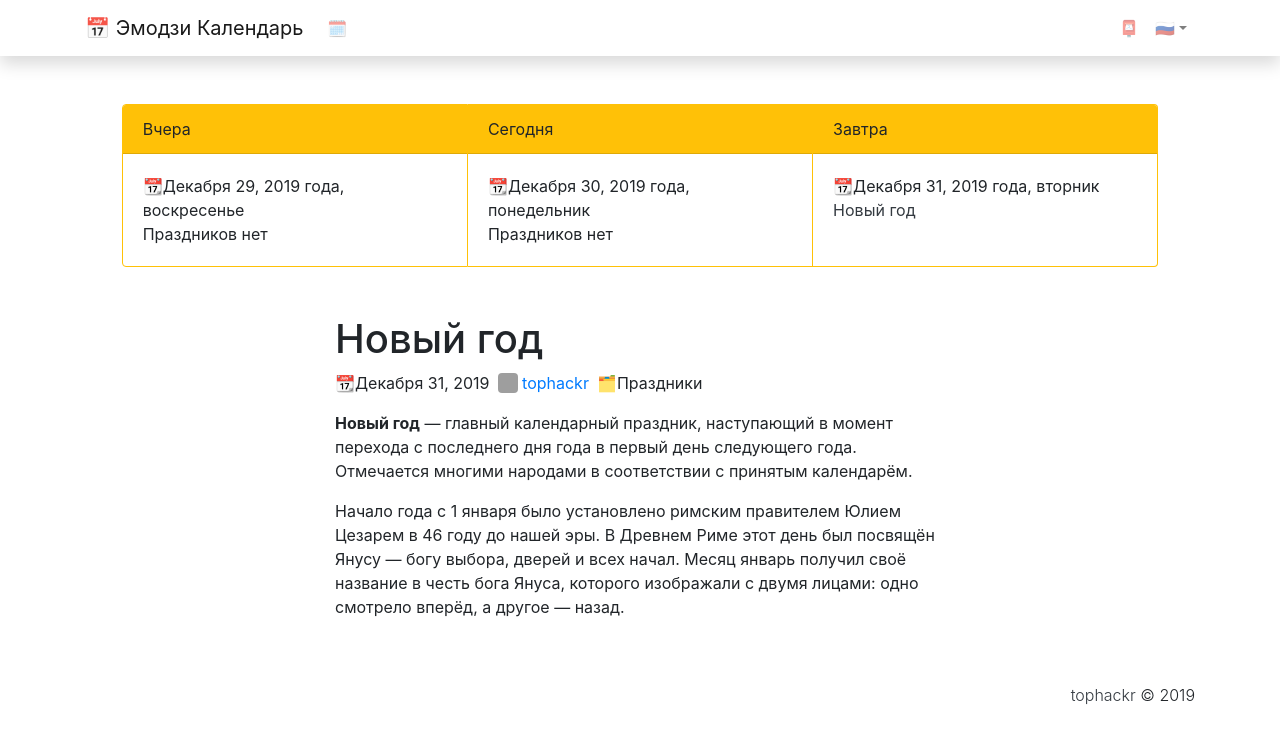
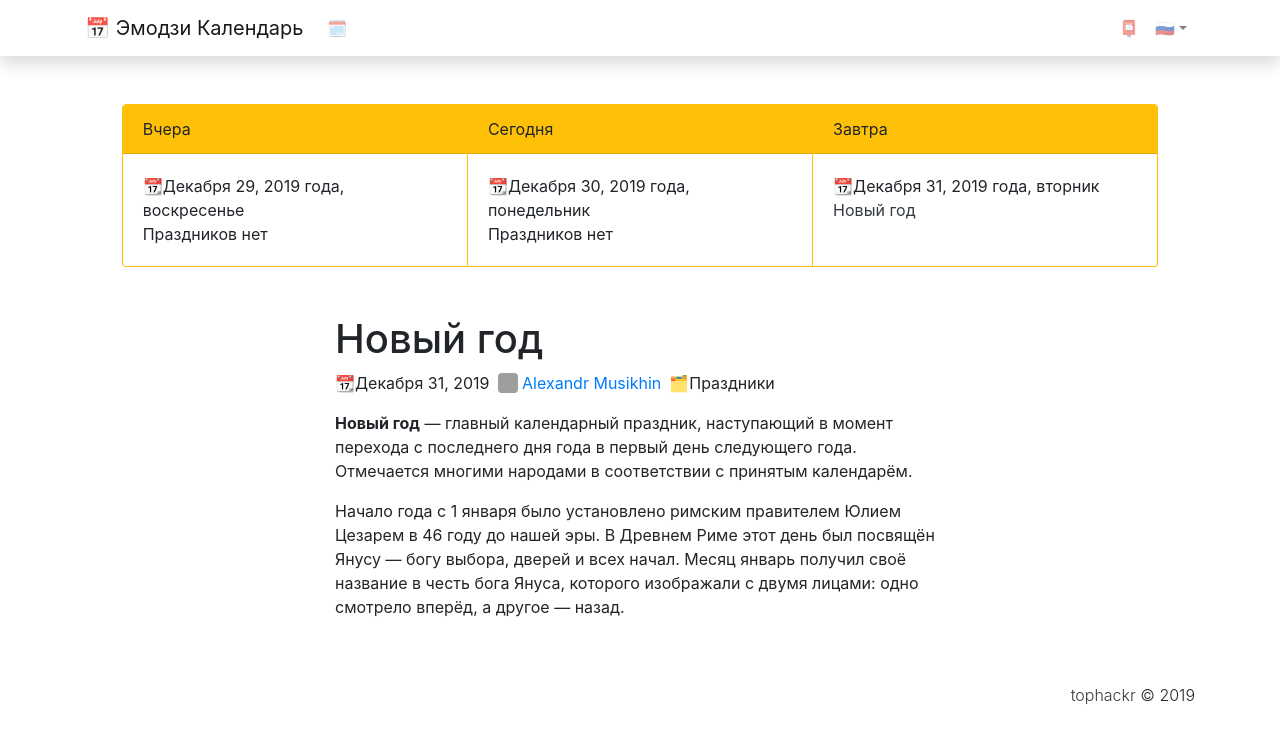
Before and after one commit to tophackr/emojicalendar, a Jekyll site: the page built from _posts/1970-12-31-ru.md, in a window 1280 px wide. Shown: the top 744 px of the page. Built offline with Jekyll 4.4.1, drawn with Linux system fonts in a browser that asks for light colours; comment, search, counter and statistics services are not loaded; grey boxes are pictures that could not be loaded.

Commit message:
added image for post

```diff
--- a/_posts/1970-12-31-ru.md
+++ b/_posts/1970-12-31-ru.md
@@ -5,9 +5,11 @@
 date: 31.dec
 year: false
 category: 'Праздники'
+image: 'assets/dates/u9dhj3pht3pt38o38ux1je76.png'
 author:
-    name: 'tophackr'
+    name: 'Alexandr Musikhin'
     email: 'tophackr@icloud.com'
+    twitter: tophackr_com
 ---
 
 **Новый год** — главный календарный праздник, наступающий в момент перехода с последнего дня года в первый день следующего года. Отмечается многими народами в соответствии с принятым календарём.
```
Also changed, not shown: assets/dates/u9dhj3pht3pt38o38ux1je76.png (added).
